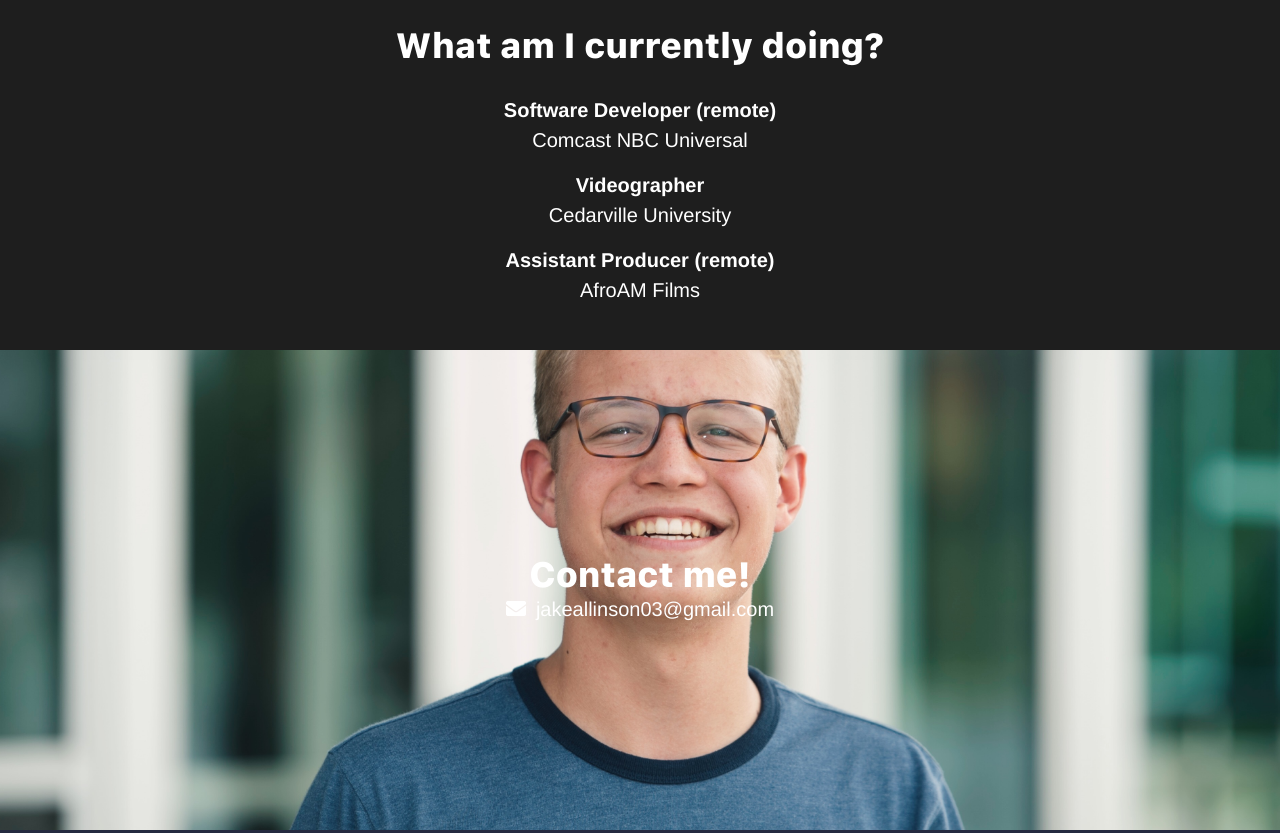
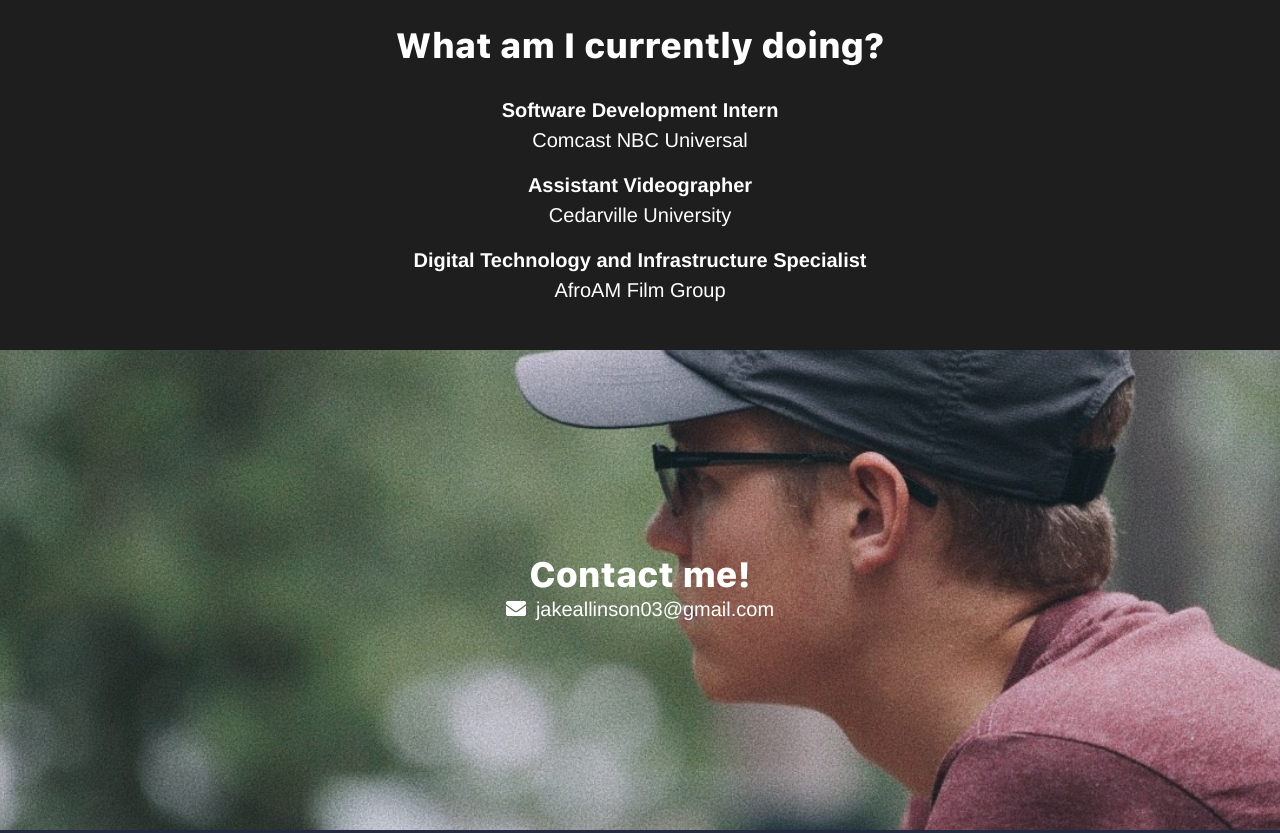
Before and after one commit to allinson-jake/mywebsite, a plain HTML site: page index.html in a window 1280 px wide. Shown: the part 2713-3546 px from the top of the page. Drawn offline with Linux system fonts and the light colour scheme.

Commit message:
updated current jobs and brick-me pic

```diff
--- a/index.html
+++ b/index.html
@@ -81,21 +81,21 @@
       <div class="col-lg-12 text-center" style="padding: 30px">
         <div class="text-heavy white" style="padding-bottom:30px">What am I currently doing?</div>
         <div class="text-med white" style="padding-bottom:15px">
-          <b>Software Developer (remote)</b><br>
+          <b>Software Development Intern</b><br>
           Comcast NBC Universal
         </div>
         <div class="text-med white" style="padding-bottom:15px">
-          <b>Videographer</b><br>
+          <b>Assistant Videographer</b><br>
           Cedarville University
         </div>
         <div class="text-med white" style="padding-bottom:15px">
-          <b>Assistant Producer (remote)</b><br>
-          AfroAM Films
+          <b>Digital Technology and Infrastructure Specialist</b><br>
+          AfroAM Film Group
         </div>
       </div>
     </div>
     <!-- contact me -->
-    <div class="row v-center" style="background: url('images/building-me.jpg') no-repeat center center /cover; height:60vh;">
+    <div class="row v-center" style="background: url('images/hat-me.jpg') no-repeat center center /cover; height:60vh;">
       <div class="col-lg-12 text-center">
         <div class="text-heavy white">Contact me!</div>
         <div class="text-med white">
```
